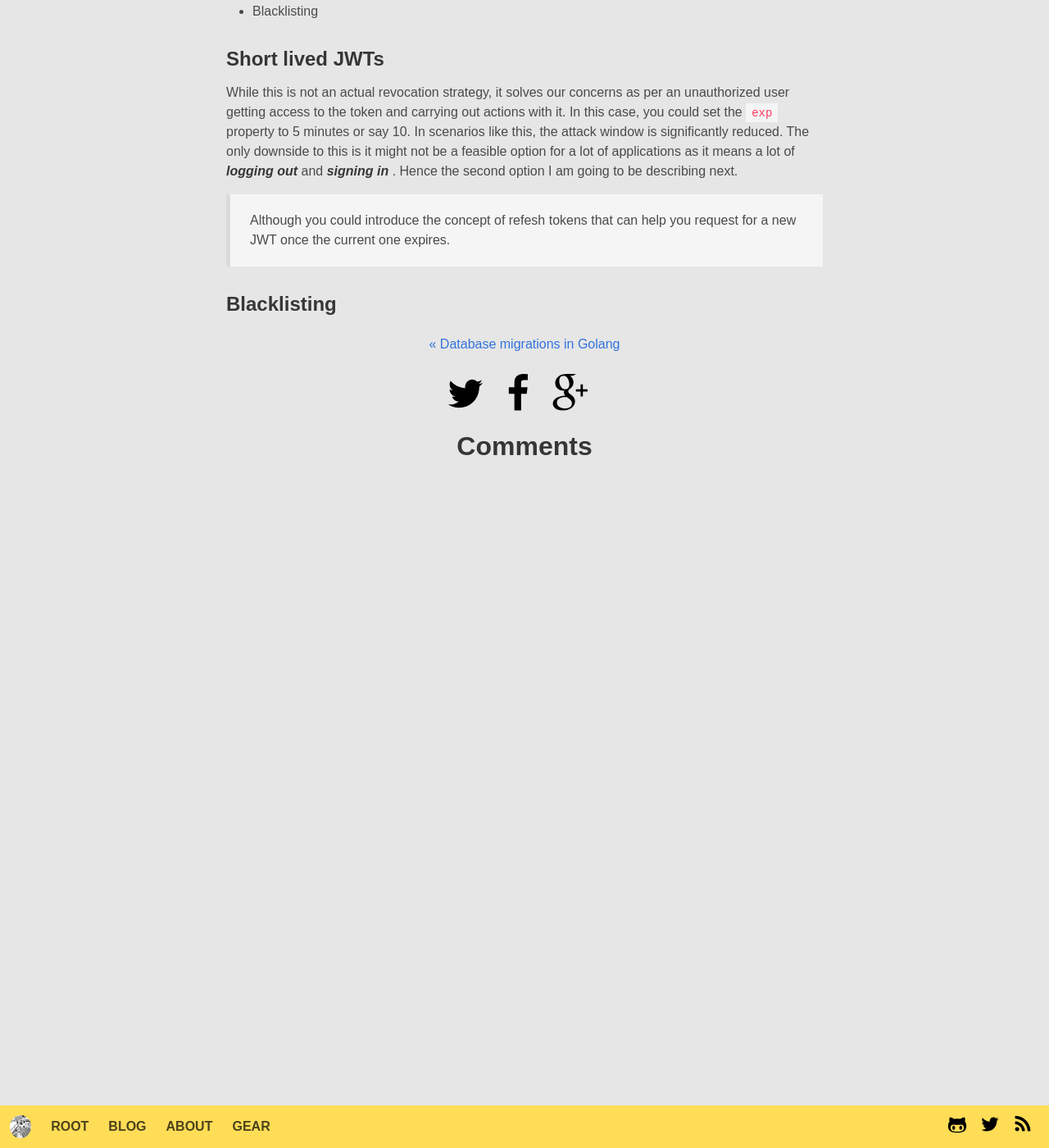
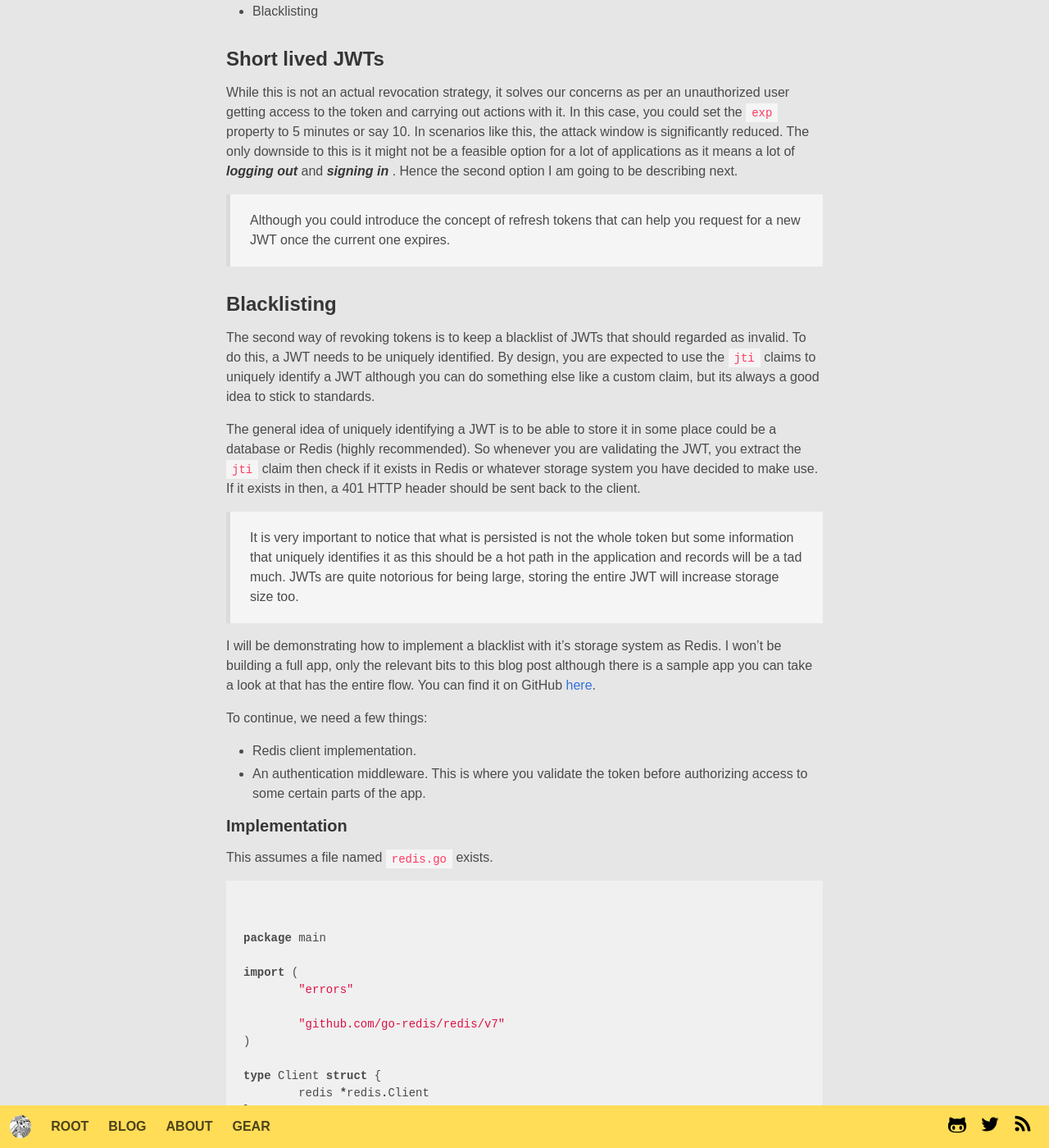
Before and after one commit to adelowo/portfolio, a Jekyll site: the page built from _posts/2019-11-11-jwt-revocation.md, in a window 1280 px wide and 1400 px high, scrolled down 494 px. Shown: the whole window at 82% size. Built offline with Jekyll 4.4.1, drawn with Linux system fonts in a browser that asks for light colours; some web fonts are replaced; comment, search, counter and statistics services are not loaded; some of the changed text lies outside the part shown.

Commit message:
wrap up post

````diff
--- a/_posts/2019-11-11-jwt-revocation.md
+++ b/_posts/2019-11-11-jwt-revocation.md
@@ -1,6 +1,6 @@
 ---
 layout: post
-tags: [ Go"]
+tags: [ "Go"]
 title: "JWT revocation"
 ---
 
@@ -28,8 +28,200 @@
 option for a lot of applications as it means a lot of ___logging out___ and ___signing in___ .
 Hence the second option I am going to be describing next.
 
-> Although you could introduce the concept of refesh tokens that can help you request for a new JWT once the current one
+> Although you could introduce the concept of refresh tokens that can help you request for a new JWT once the current one
 >expires.
 
 
 ### Blacklisting
+
+The second way of revoking tokens is to keep a blacklist of JWTs that should regarded as invalid. To do this, a JWT
+needs to be uniquely identified. By design, you are expected to use the `jti` claims to uniquely identify a JWT although
+you can do something else like a custom claim, but its always a good idea to stick to standards.
+
+The general idea of uniquely identifying a JWT is to be able to store it in some place could be a database or Redis
+(highly recommended). So whenever you are validating the JWT, you extract the `jti` claim then check if it exists in
+Redis or whatever storage system you have decided to make use. If it exists in then, a 401 HTTP header should be sent
+back to the client.
+
+> It is very important to notice that what is persisted is not the whole token but some information that uniquely
+identifies it as this should be a hot path in the application and records will be a tad much. JWTs are quite notorious
+for being large, storing the entire JWT will increase storage size too.
+
+I will be demonstrating how to implement a blacklist with it's storage system as Redis. I won't be building a full app,
+only the relevant bits to this blog post although there is a sample app you can take a look at that has the entire flow.
+You can find it on GitHub [here](https://github.com/adelowo/jwt-revocation).
+
+To continue, we need a few things:
+- Redis client implementation.
+- An authentication middleware. This is where you validate the token before authorizing access to some certain parts of
+the app.
+
+#### Implementation
+
+This assumes a file named `redis.go` exists.
+
+```go
+
+
+package main
+
+import (
+	"errors"
+
+	"github.com/go-redis/redis/v7"
+)
+
+type Client struct {
+	redis *redis.Client
+}
+
+const (
+	blackListKey string = "jwt_blacklist"
+)
+
+var (
+	errJTIBlacklisted = errors.New("jwt token has been blacklisted")
+)
+
+func NewRediClient(dsn string) (*Client, error) {
+
+	client := redis.NewClient(&redis.Options{
+		Addr:     dsn,
+		Password: "",
+		DB:       0,
+	})
+
+	_, err := client.Ping().Result()
+	if err != nil {
+		return nil, err
+	}
+
+	return &Client{redis: client}, nil
+}
+
+func (c *Client) IsBlacklisted(jti string) error {
+	m, err := c.redis.SMembersMap(blackListKey).Result()
+	if err != nil {
+		return err
+	}
+
+	if _, ok := m[jti]; ok {
+		return errJTIBlacklisted
+	}
+
+	return nil
+}
+
+func (c *Client) AddToBlacklist(jti string) error {
+	_, err := c.redis.SAdd(blackListKey, jti).Result()
+	return err
+}
+
+```
+
+
+The next step is to include this logic in the authorization process. I will be showing a sample middleware that includes
+this logic.
+
+```go
+
+func requireAuth(store *store, redis *Client, signingSecret string) func(next http.HandlerFunc) http.HandlerFunc {
+	return func(next http.HandlerFunc) http.HandlerFunc {
+		return func(w http.ResponseWriter, r *http.Request) {
+
+			token, err := jwt.Parse(getToken(r), func(token *jwt.Token) (interface{}, error) {
+				if _, ok := token.Method.(*jwt.SigningMethodHMAC); !ok {
+					return nil, fmt.Errorf("unexpected signing method: %v", token.Header["alg"])
+				}
+
+				return []byte(signingSecret), nil
+			})
+
+			if err != nil {
+				w.WriteHeader(http.StatusBadRequest)
+				encode(w, apiGenericResponse{
+					Message:   "Invalid token provided",
+					Status:    false,
+					Timestamp: time.Now().Unix(),
+				})
+				return
+			}
+
+			if claims, ok := token.Claims.(jwt.MapClaims); ok && token.Valid {
+				jti := claims["jti"].(string)
+
+                // Check if token is blacklisted or not
+				if err := redis.IsBlacklisted(jti); err != nil {
+
+					w.WriteHeader(http.StatusUnauthorized)
+					encode(w, apiGenericResponse{
+						Message:   "Authorization denied",
+						Status:    false,
+						Timestamp: time.Now().Unix(),
+					})
+					return
+				}
+
+				user, err := store.Get(claims["email"].(string))
+				if err != nil {
+					encode(w, apiGenericResponse{
+						Message:   "Could not complete request",
+						Status:    false,
+						Timestamp: time.Now().Unix(),
+					})
+					return
+				}
+
+				ctx := context.WithValue(r.Context(), userContextID, user)
+				ctx = context.WithValue(ctx, jtiContextID, jti)
+
+				next(w, r.WithContext(ctx))
+				return
+			}
+
+			w.WriteHeader(http.StatusUnauthorized)
+			encode(w, apiGenericResponse{
+				Message:   "Token is invalid",
+				Status:    false,
+				Timestamp: time.Now().Unix(),
+			})
+		}
+	}
+}
+```
+
+
+The middleware above should be used to protect other handlers. With this, tokens will be verified as valid before the
+request goes to the actual handler handling the request. The only thing left to add to this is a logout implementation
+in which you are supposed to add the JWT's `jti` claim to the blacklist.
+
+
+```go
+func logoutHandler(redis *Client) http.HandlerFunc {
+	return func(w http.ResponseWriter, r *http.Request) {
+
+		jti := r.Context().Value(jtiContextID).(string)
+
+		if err := redis.AddToBlacklist(jti); err != nil {
+			w.WriteHeader(http.StatusInternalServerError)
+			encode(w,apiGenericResponse{
+				Message:   "Could not log you out",
+				Status:    false,
+				Timestamp: time.Now().Unix(),
+			})
+			return
+		}
+
+		encode(w,apiGenericResponse{
+			Message:   "You have been successfully logged out",
+			Status:    true,
+			Timestamp: time.Now().Unix(),
+		})
+	}
+}
+
+```
+
+
+Happy JWTing. There is a complete example of an HTTP server that incorporates these code in this
+[repo](https://github.com/adelowo/jwt-revocation).
````
